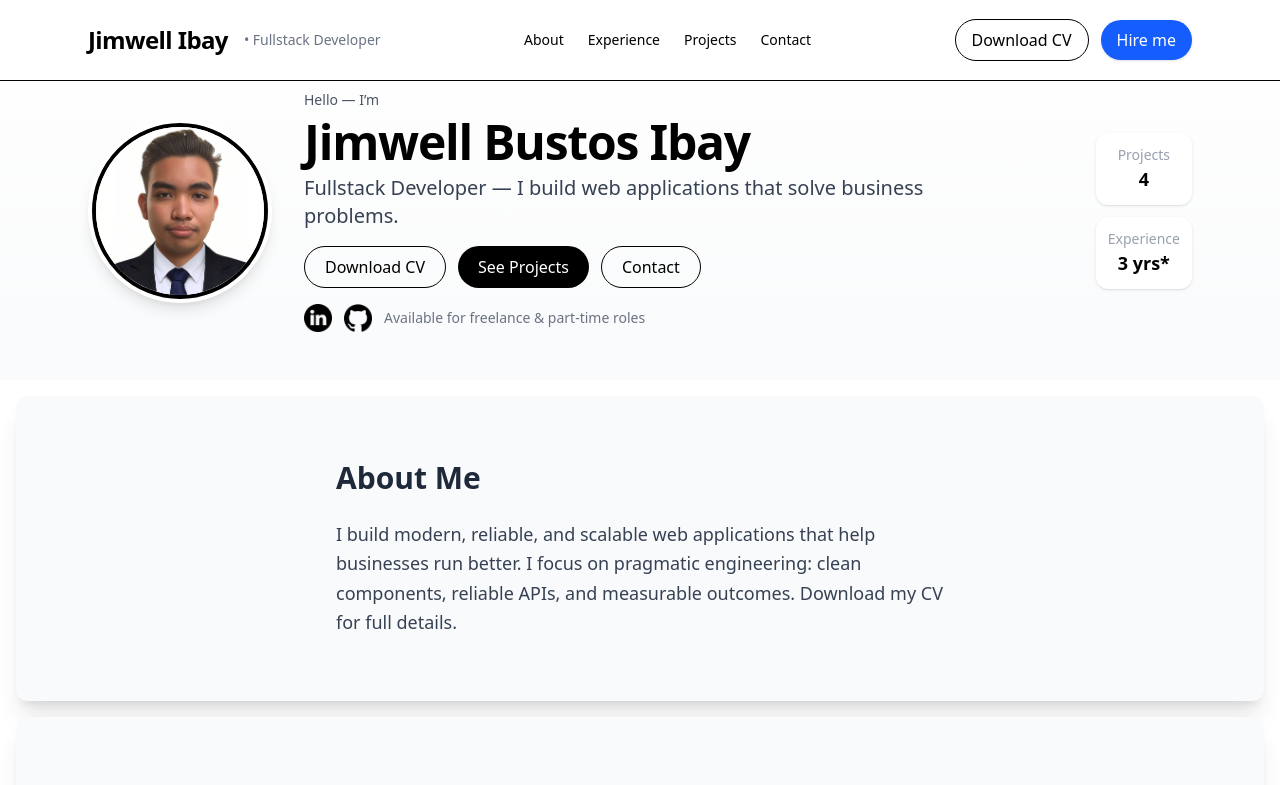
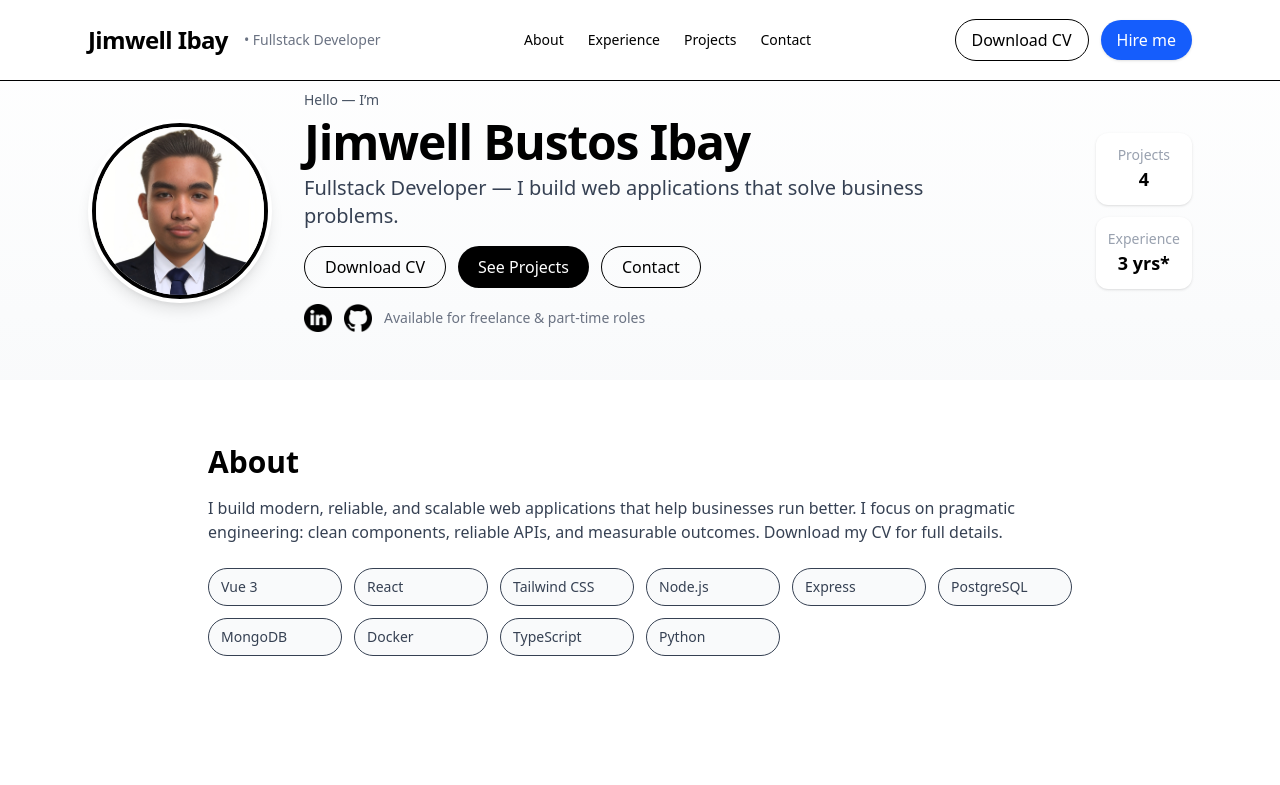
Before and after one commit to ibayjimwell/ibayjimwell, a Vue app: page / in a window 1280 px wide. Shown: the top 785 px of the page. Built offline with nearby package versions, Linux system fonts and the light colour scheme.

Commit message:
Revise About

```diff
--- a/src/components/About.vue
+++ b/src/components/About.vue
@@ -1,16 +1,21 @@
+<template>
+  <section id="about" class="py-16 bg-white">
+    <div class="max-w-4xl mx-auto px-4">
+      <h2 class="text-3xl font-bold mb-4">About</h2>
+      <p class="text-gray-700 mb-6" v-html="data.section[0].content"></p>
+
+      <div class="grid grid-cols-2 sm:grid-cols-3 lg:grid-cols-6 gap-3">
+        <span v-for="(tech, i) in skills" :key="i" class="px-3 py-2 bg-gray-50 rounded-full text-sm text-gray-700 border">
+          {{ tech }}
+        </span>
+      </div>
+    </div>
+  </section>
+</template>
+
 <script setup>
   import data from '../data.json'
-
+  const skills = [
+    'Vue 3', 'React', 'Tailwind CSS', 'Node.js', 'Express', 'PostgreSQL', 'MongoDB', 'Docker', 'TypeScript', 'Python'
+  ]
 </script>
-
-<template>
-    <!-- About Section -->
-    <section v-for="(item, index) in data.section" :key="index" id="about" class="py-16 bg-gray-50 m-4 rounded-xl shadow-xl">
-      <div class="max-w-2xl mx-auto px-8">
-        <h2 class="text-3xl font-bold text-gray-800 mb-6">{{ item.title }}</h2>
-        <p class="text-lg text-gray-700 leading-relaxed" v-html="item.content">
-
-        </p>
-      </div>
-    </section>
-</template>
```
